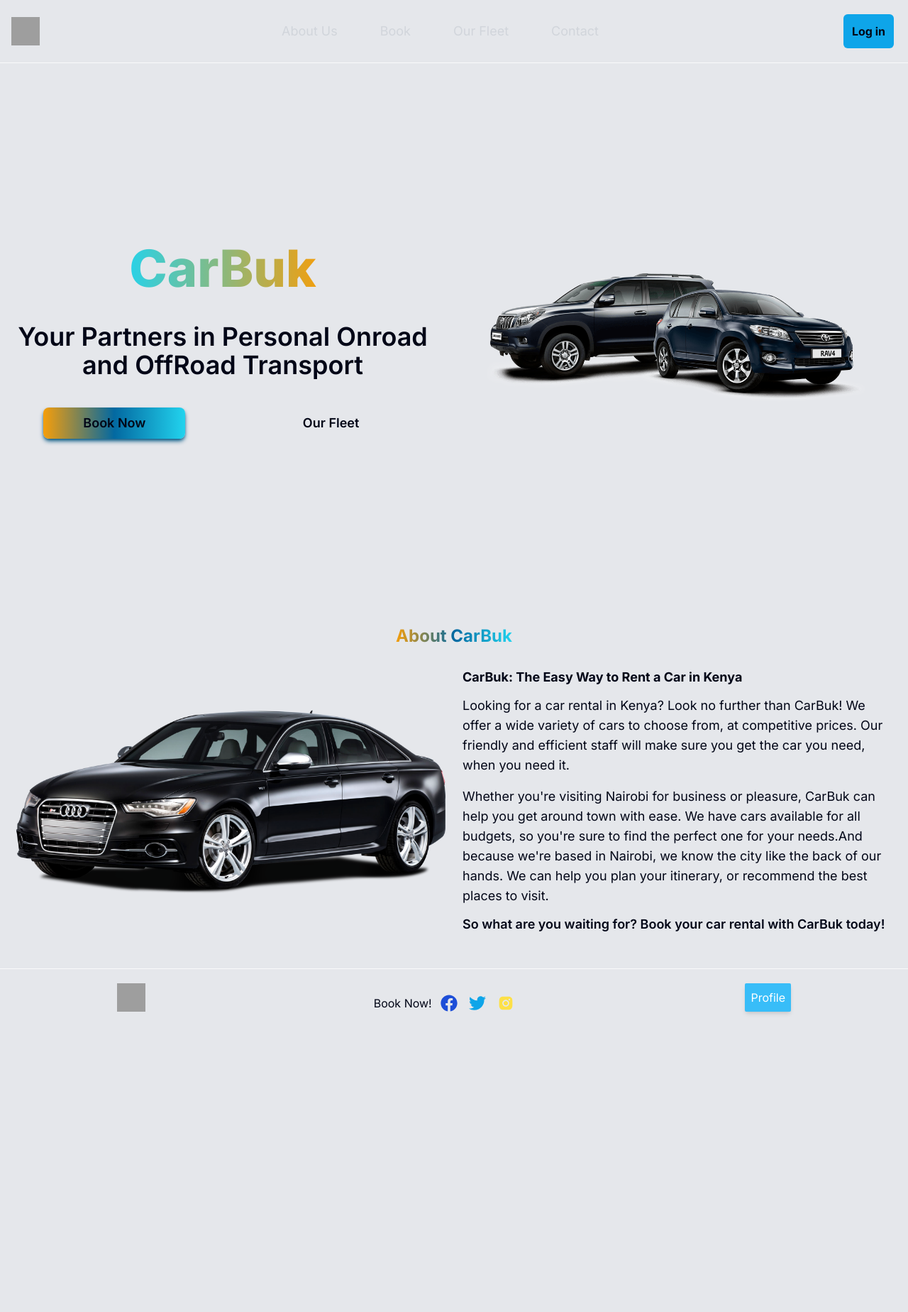
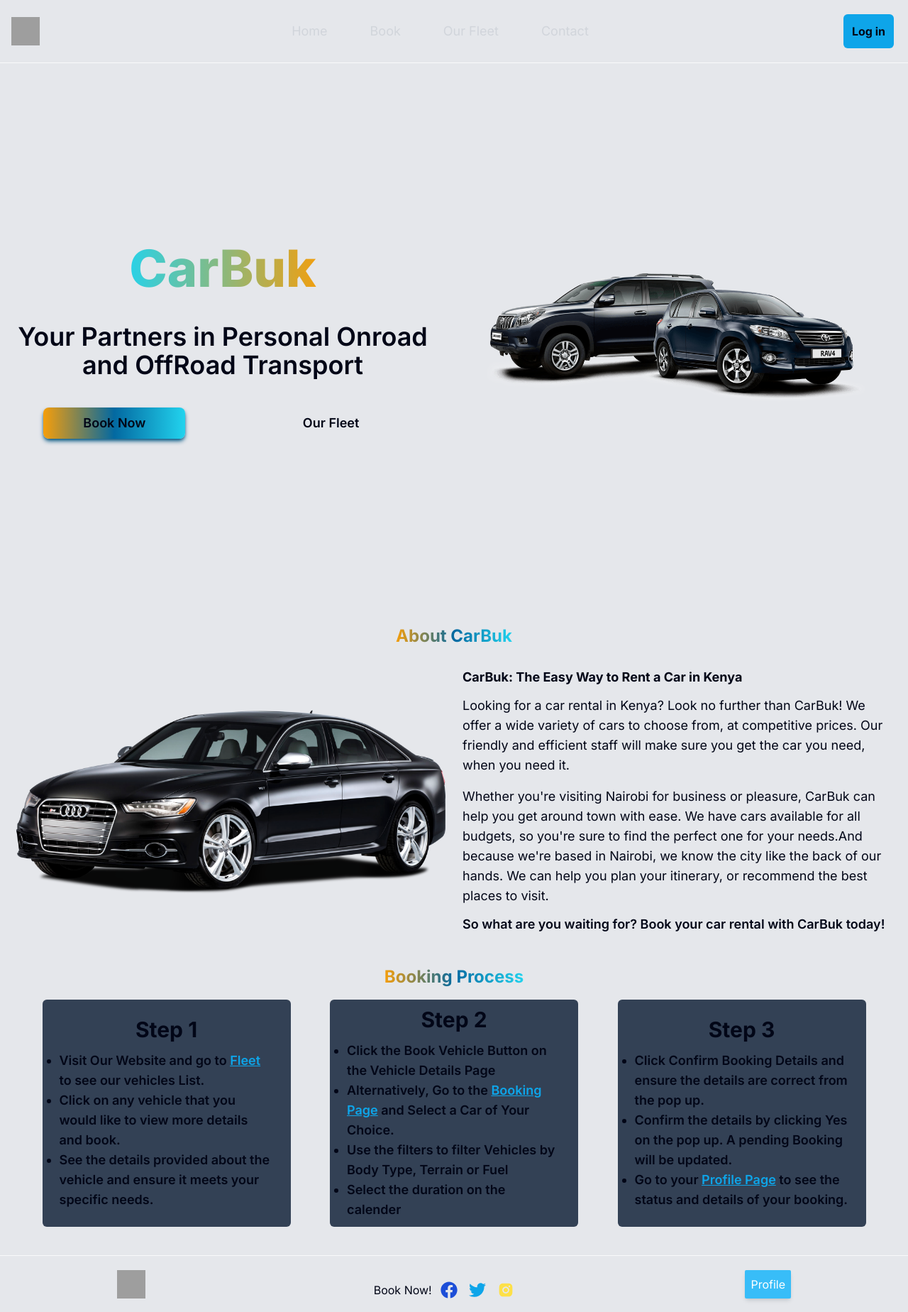
Before and after one commit to richardkanai123/carbuk, a Next.js app: page / in a window 1280 px wide. Shown: the whole page at 71% size. Before the commit the page ends 1444 px from the top, so only its background shows below. Built offline with nearby package versions, Linux system fonts and the light colour scheme; no server answers; grey boxes are pictures that could not be loaded.

Commit message:
Admin Messages Start

```diff
--- a/src/app/Admin/Messages/page.js
+++ b/src/app/Admin/Messages/page.js
@@ -1,8 +1,18 @@
-import React from 'react'
+import { db } from "@/libs/Firebase"
+import { collection, getDocs } from "firebase/firestore"
 
-const Page = () => {
+const Page = async () => {
+    const messagesCollectionRef = collection(db, 'messages')
+    const messagesDocs = await getDocs(messagesCollectionRef)
+    const messages = messagesDocs.docs
+
+    console.log(messages);
+
     return (
-        <div>Admin Messages Page</div>
+        <div className="w-full flex flex-col gap-2 md:gap-4 md:flex-row md:justify-evenly align-middle mt-3">
+            <div className="flex-1 bg-orange-200 p-1 border-none border-0 rounded-md min-h-[50vh] ">Unread Messaged</div>
+            <div className="flex-1 bg-orange-200 p-1 border-none border-0 rounded-md min-h-[50vh] ">Read Messaged</div>
+        </div>
     )
 }
 
--- a/src/app/Admin/page.js
+++ b/src/app/Admin/page.js
@@ -8,7 +8,6 @@
             <div className='flex-1'>Admin Content</div>
             <div className='flex-1'>Admin Content</div>
             <div className='flex-1'>Admin Content</div>
-
         </div>
     )
 }
--- a/src/app/layout.js
+++ b/src/app/layout.js
@@ -15,7 +15,7 @@
 export default function RootLayout({ children }) {
   return (
     <html lang="en">
-      <body className={`${inter.className} min-w-screen min-h-screen max-h-fit flex flex-col items-center justify-center align-middle gap-1 dark:bg-slate-900 dark:text-white bg-gray-200 text-slate-950 relative scroll-smooth
+      <body className={`${inter.className} min-w-screen min-h-screen max-h-fit flex flex-col items-center justify-center align-middle gap-1 dark:bg-slate-900 dark:text-white bg-gray-200 text-slate-950 relative scroll-smooth mx-auto my-0 max-w-7xl
       `}>
         <Nav />
         <div className="w-full flex flex-col items-center justify-center align-middle gap-1">
--- /dev/null
+++ b/src/app/loading.js
@@ -0,0 +1,11 @@
+const Loading = () => {
+
+
+    return (
+        <div className="w-full flex flex-col items-center justify-center align-middle self-center  max-w-7xl p-6 animate-pulse ">
+            <h2 className="text-center ">Loading Page ...</h2>
+        </div >
+    )
+}
+
+export default Loading
--- a/src/app/page.js
+++ b/src/app/page.js
@@ -83,7 +83,44 @@
         </div>
 
       </div>
-    </div>
+
+      <div className="w-full h-fit flex flex-col items-center justify-center align-middle p-2 mt-5" id="Booking Process">
+        <h1 className="bg-gradient-to-l from-cyan-400 via-sky-700 to-amber-500 text-2xl font-bold text-clip bg-clip-text text-transparent mb-4 ">Booking Process</h1>
+        <div className="w-full h-fit flex flex-col md:flex-row md:flex-wrap items-center justify-evenly align-middle gap-2" id="HowToBook">
+          <div className="py-2 text-center px-4 bg-slate-700 flex flex-col align-middle justify-center gap-3 rounded-md flex-1 w-[full] md:min-w-[300px] min-h-[320px] md:max-w-[350px]">
+            <h3 className="text-3xl font-bold text-center">Step 1</h3>
+            <ul className="font-semibold text-lg list-outside list-disc text-left px-2">
+              <li className="list-item">Visit Our Website and go to <a className="text-sky-500 font-semibold underline" href='/Fleet'>Fleet</a> to see our vehicles List.</li>
+              <li className="list-item">Click on any vehicle that you would like to view more details and book.</li>
+              <li className="list-item">
+                See the details provided about the vehicle and ensure it meets your specific needs.
+              </li>
+            </ul>
+          </div>
+          <div className="py-2 text-center px-4 bg-slate-700 flex flex-col align-middle justify-center gap-3 rounded-md flex-1 w-[full] md:min-w-[300px] min-h-[320px] md:max-w-[350px]">
+            <h3 className="text-3xl font-bold text-center">Step 2</h3>
+            <ul className="font-semibold text-lg list-outside list-disc text-left px-2">
+              <li className="list-item">
+                Click the Book Vehicle Button on the Vehicle Details Page
+              </li>
+              <li className="list-item">Alternatively, Go to the <a className="text-sky-500 font-semibold underline" href="/Booking">Booking Page</a> and Select a Car of Your Choice.</li>
+              <li className="list-item ">Use the filters to filter Vehicles by Body Type, Terrain or Fuel</li>
+              <li className="list-item "> Select the duration on the calender </li>
+            </ul>
+          </div>
+          <div className="py-2 text-center px-4 bg-slate-700 flex flex-col align-middle justify-center gap-3 rounded-md flex-1 w-[full] md:min-w-[300px] min-h-[320px] md:max-w-[350px]">
+            <h3 className="text-3xl font-bold text-center">Step 3</h3>
+            <ul className="font-semibold text-lg list-outside list-disc text-left px-2">
+              <li className="list-item">
+                Click Confirm Booking Details and ensure the details are correct from the pop up.
+              </li>
+              <li className="list-item">Confirm the details by clicking Yes on the pop up. A pending Booking will be updated.</li>
+              <li className="list-item ">Go to your  <a className="text-sky-500 font-semibold underline" href="/Profile">Profile Page</a> to see the status and details of your booking.</li>
+            </ul>
+          </div>
+        </div>
+      </div>
+    </div >
   )
 }
 
--- a/src/components/AdminNav.jsx
+++ b/src/components/AdminNav.jsx
@@ -34,7 +34,7 @@
     ]
 
     return (
-        <nav className='self-start flex gap-2 border-gray-200 p-1 border-b-2 '>
+        <nav className='w-full md:w-fit self-start flex gap-3 border-gray-200 p-1 border-b-2 '>
             {
                 navLinks.map((link) => (
                     <Link className="active:underline text-gray-200 text-base flex items-center align-middle hover:text-blue-300" href={link.url} key={link.tag}>
--- a/src/components/Nav.jsx
+++ b/src/components/Nav.jsx
@@ -18,8 +18,8 @@
 
     const navLinks = [
         {
-            tag: "About Us",
-            url: "/#About"
+            tag: "Home",
+            url: "/"
         },
         {
             tag: "Book",
```
